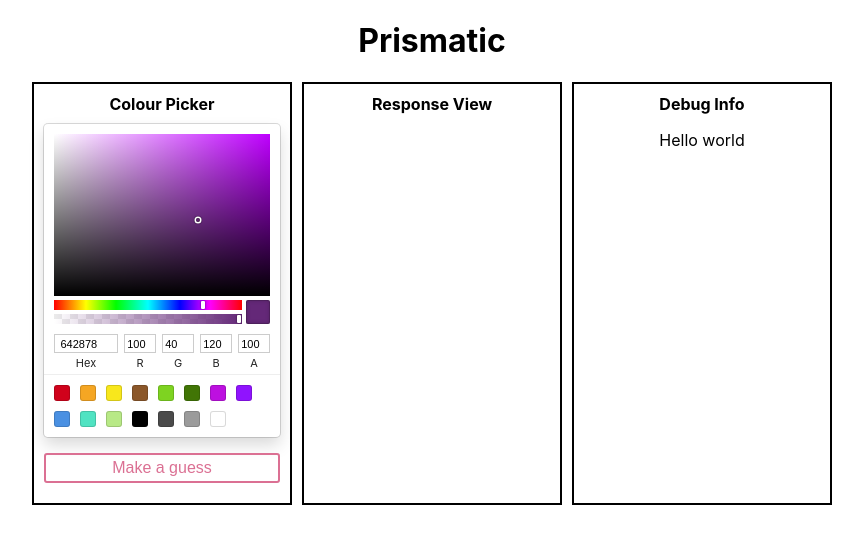
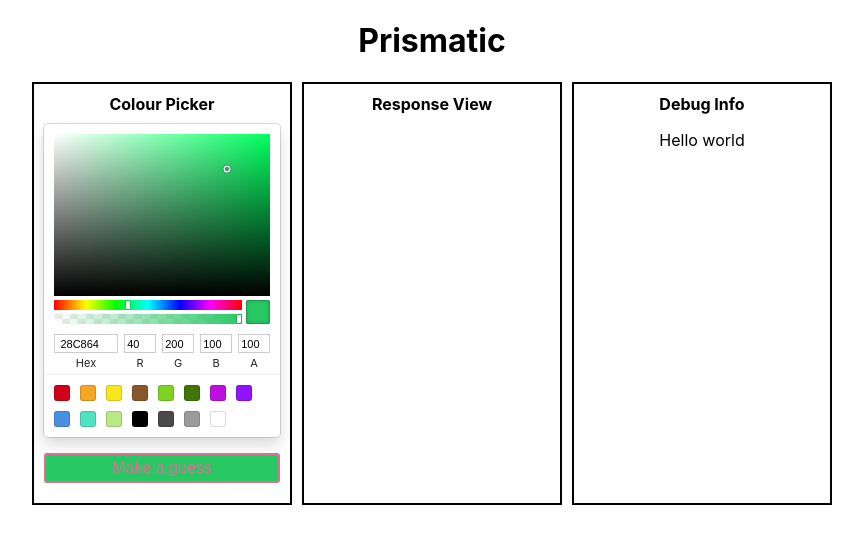
Before and after one commit to juniperab/prismatic, a React (Create React App) app: page / in a window 1280 px wide. Shown: the top 544 px of the page, without its empty margins (208-1071 px from the left). Built offline with nearby package versions, Linux system fonts and the light colour scheme.

Commit message:
Hook up colour picker to redux

```diff
--- a/src/App.tsx
+++ b/src/App.tsx
@@ -1,6 +1,5 @@
 import React from 'react';
 import styled from "styled-components";
-import {ColourPicker} from "./components/colour-picker/ColourPicker";
 import {ColourGuesser} from "./features/colour-guesser/ColourGuesser";
 
 const Header = styled.h1`
--- a/src/components/colour-picker/ColourPicker.tsx
+++ b/src/components/colour-picker/ColourPicker.tsx
@@ -3,6 +3,7 @@ import {RGBColor, SketchPicker} from 'react-color'
 import styled from "styled-components";
 
 export interface ColourPickerProps {
+    colour: RGBColor,
     onSelect: (colour: RGBColor) => void;
 }
 
@@ -14,15 +15,16 @@ const Container = styled.div`
   }
 `
 
-export function ColourPicker({ onSelect }: ColourPickerProps) {
-    const [ colour, setColour ] = useState({r: 100, g: 40, b: 120} as RGBColor)
+export function ColourPicker(props: ColourPickerProps) {
+    const [ activeColour, setActiveColour ] = useState(props.colour as RGBColor)
+
     return (
         <Container>
             <SketchPicker
                 width='auto'
-                color={colour}
-                onChange={color => setColour(color.rgb)}
-                onChangeComplete={color => onSelect(color.rgb)}
+                color={activeColour}
+                onChange={color => setActiveColour(color.rgb)}
+                onChangeComplete={color => props.onSelect(color.rgb)}
             />
         </Container>
     )
--- a/src/features/colour-guesser/ColourGuesser.tsx
+++ b/src/features/colour-guesser/ColourGuesser.tsx
@@ -1,6 +1,9 @@
 import styled from "styled-components";
 import {ColourPicker} from "../../components/colour-picker/ColourPicker";
 import React from "react";
+import {useAppDispatch, useAppSelector} from "../../app/hooks";
+import {selectColour, selectColourGuesserState} from "./colourGuesserSlice";
+import {RGBColor} from "react-color";
 
 const GuessButton = styled.button.attrs(props => ({
     type: 'button',
@@ -17,11 +20,18 @@ const GuessButton = styled.button.attrs(props => ({
   //box-shadow: rgba(0, 0, 0, 0.15) 0 0 0 1px, rgba(0, 0, 0, 0.15) 0 8px 16px;
 `
 
+function cssRGB(colour: RGBColor): string {
+    return `rgb(${colour.r}, ${colour.g}, ${colour.b})`
+}
+
 export function ColourGuesser() {
+    const { colour } = useAppSelector(selectColourGuesserState)
+    const dispatch = useAppDispatch()
+
     return (
         <>
-            <ColourPicker onSelect={console.log}/>
-            <GuessButton>Make a guess</GuessButton>
+            <ColourPicker colour={colour} onSelect={(newColour) => dispatch(selectColour(newColour))}/>
+            <GuessButton style={{backgroundColor: cssRGB(colour)}}>Make a guess</GuessButton>
         </>
     )
 }
```
